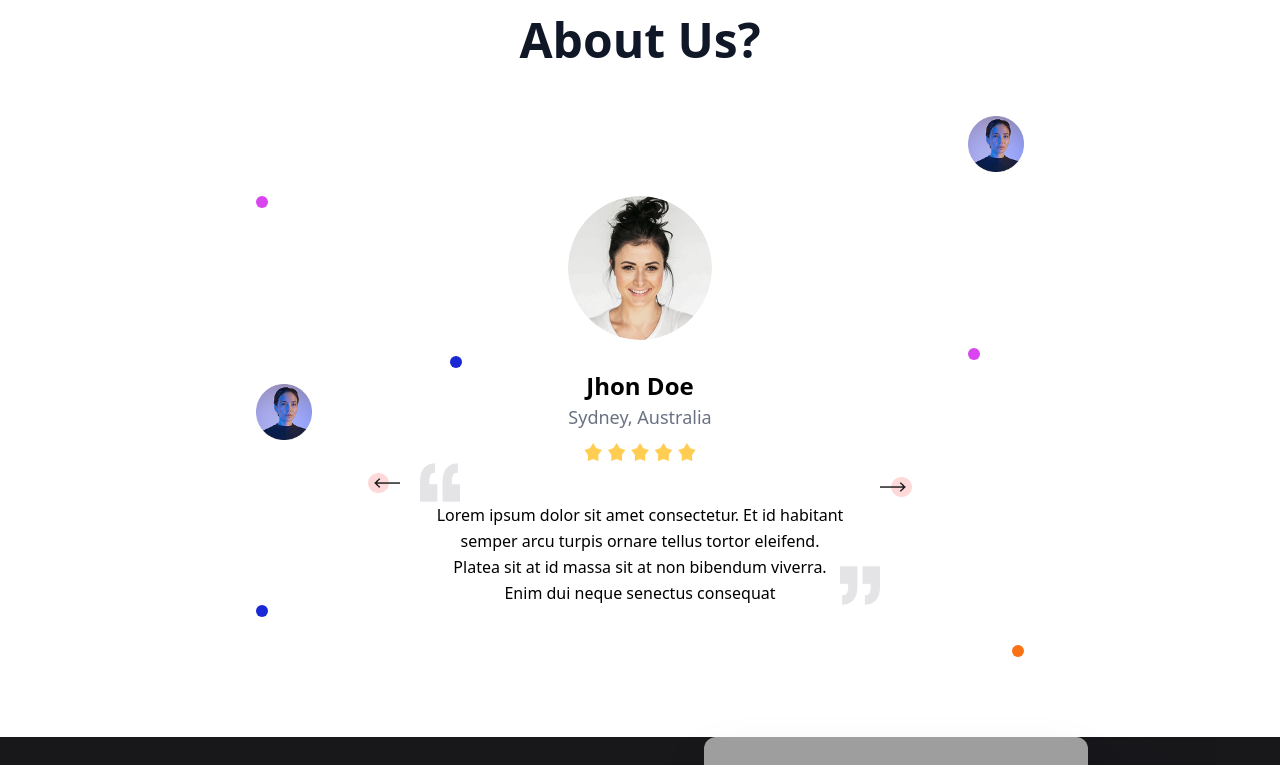
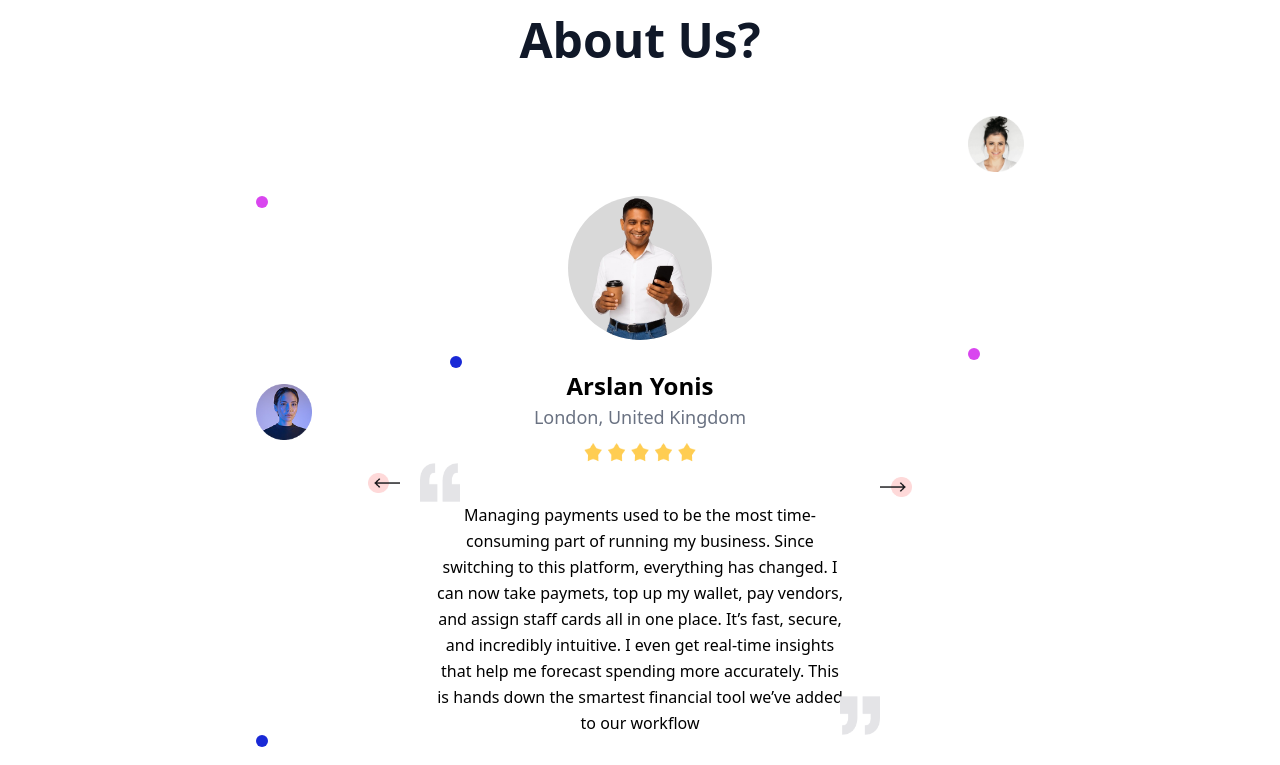
Before and after one commit to M-Munim/Budjeti, a React (Vite) app: page / in a window 1280 px wide. Shown: the part 2900-3665 px from the top of the page. Built offline with nearby package versions, Linux system fonts and the light colour scheme; grey boxes are pictures that could not be loaded.

Commit message:
change paragraph and picture in testimonials component

```diff
--- a/src/Pages/HomePage/Testimonials.jsx
+++ b/src/Pages/HomePage/Testimonials.jsx
@@ -19,22 +19,22 @@ const Testimonials = () => {
                     <div className="mt-4 lg:mt-20 mx-auto">
                         <div className="flex justify-center mb-4">
                             <img
-                                src="/profile.png"
+                                src="/man.png"
                                 alt="User"
-                                className="w-24 h-24 lg:w-36 lg:h-36 object-cover rounded-full "
+                                className="w-24 h-24 lg:w-36 lg:h-36 bg-[#D9D9D9] object-cover rounded-full "
                             />
                         </div>
 
                         <div className="hidden lg:block mr-92 w-3 h-3 rounded-full bg-[#1929D6]"></div>
-                        <h3 className="text-[12px] lg:text-[24px] font-semibold">Jhon Doe</h3>
-                        <p className="text-gray-500 text-[9px] lg:text-[18px] lg:mb-3">Sydney, Australia</p>
+                        <h3 className="text-[12px] lg:text-[24px] font-semibold">Arslan Yonis</h3>
+                        <p className="text-gray-500 text-[9px] lg:text-[18px] lg:mb-3">London, United Kingdom</p>
                         <div className="flex justify-center">
                             <img className="w-14 h-2 lg:w-28 lg:h-5 " src="/stars.png" alt="" />
                         </div>
                     </div>
                     <div className="">
                            <div className="hidden lg:block flex-col items-center ">
-                        <img className=" w-14 h-14" src="/profile2.png" alt="" />
+                        <img className=" w-14 h-14" src="/profile.png" alt="" />
                         <div className="mt-44  w-3 h-3 rounded-full bg-[#D946EF]"></div>
                     </div>
                     </div>
@@ -55,7 +55,8 @@ const Testimonials = () => {
                         <img className="w-8 h-5 mt-2.5" src="./rightArrow.png" alt="" />
                     </div>
 
-                    <p className="text-black w-full lg:w-[75%] mx-auto text-center ">Lorem ipsum dolor sit amet consectetur. Et id habitant semper arcu turpis ornare tellus tortor eleifend. Platea sit at id massa sit at non bibendum viverra. Enim dui neque senectus consequat
+                    <p className="text-black w-full lg:w-[75%] mx-auto text-center ">
+                        Managing payments used to be the most time-consuming part of running my business. Since switching to this platform, everything has changed. I can now take paymets,  top up my wallet, pay vendors, and assign staff cards all in one place. It’s fast, secure, and incredibly intuitive. I even get real-time insights that help me forecast spending more accurately. This is hands down the smartest financial tool we’ve added to our workflow
                     </p>
                     <div className="hidden  lg:flex justify-end mt-[-40px] mr-8 "><img className="w-10" src="./VectorB.png" alt="" /></div>
                 </div>
```
